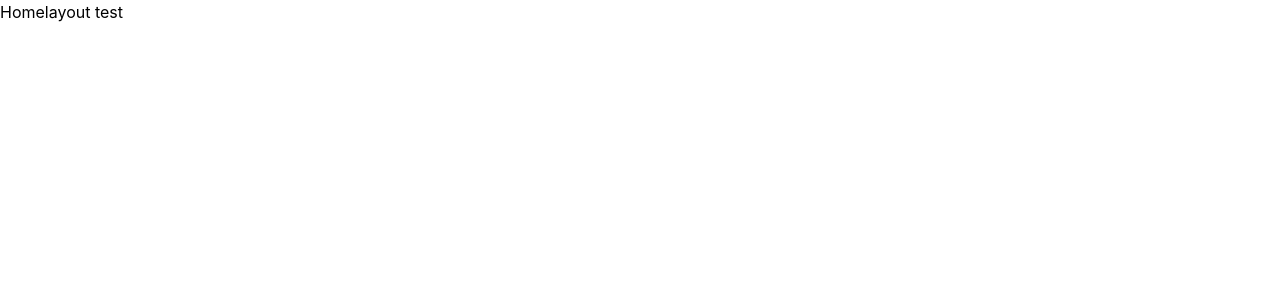
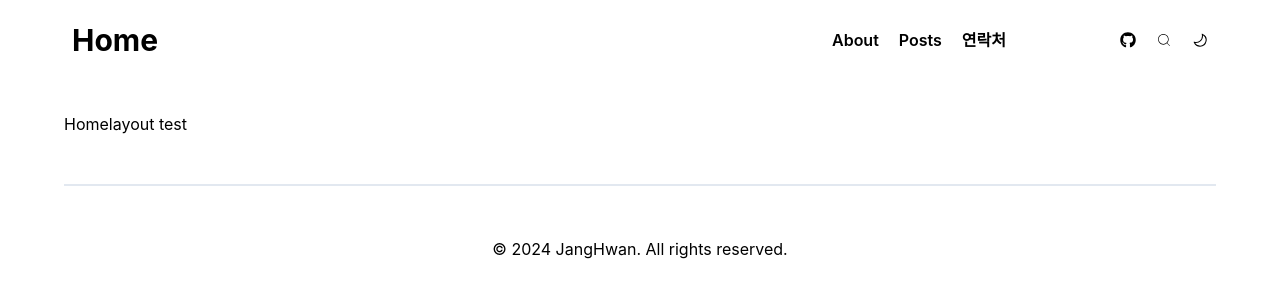
Before and after one commit to JangHwanPark/React_State_Practice, a React (Create React App) app in the folder ch03/: page / in a window 1280 px wide. Shown: the top 300 px of the page. Built offline with nearby package versions, Linux system fonts and the light colour scheme.

Commit message:
design: header, footer design

```diff
--- a/ch03/public/index.html
+++ b/ch03/public/index.html
@@ -26,8 +26,5 @@
     -->
     <title>React App</title>
   </head>
-  <body>
-    <noscript>You need to enable JavaScript to run this app.</noscript>
-    <div id="wrap"></div>
-  </body>
+  <body id="wrap" class="bg-white text-stone-950 dark:bg-[#0a0910] dark:text-white"></body>
 </html>
--- a/ch03/src/App.jsx
+++ b/ch03/src/App.jsx
@@ -1,11 +1,15 @@
 import React from 'react';
 import {Outlet} from "react-router-dom";
+import Footer from "./layout/Footer";
+import Header from "./layout/Header";
 
 function App() {
     return (
-        <div className="w-full">
+        <main className="px-5 antialiased grid gap-12 mt-4 overflow-hidden sm:mx-auto sm:max-w-2xl sm:px-8 md:max-w-6xl md:overflow-visible lg:px-0">
+            <Header/>
             <Outlet/>
-        </div>
+            <Footer/>
+        </main>
     );
 }
 
--- a/ch03/src/layout/Footer.jsx
+++ b/ch03/src/layout/Footer.jsx
@@ -2,7 +2,7 @@ import React from 'react';
 
 export default function Footer() {
     return (
-        <footer className="bg-gray-800 text-white p-4 text-center sm:px-6 lg:px-8">
+        <footer className="flex justify-center items-center w-full px-16 h-32 border-t-2">
             <p>© 2024 JangHwan. All rights reserved.</p>
         </footer>
     );
--- a/ch03/src/layout/Header.jsx
+++ b/ch03/src/layout/Header.jsx
@@ -1,16 +1,27 @@
 import React from 'react';
 import {Link} from "react-router-dom";
+import {FaGithub} from "react-icons/fa";
+import {CiSearch} from "react-icons/ci";
+import {GoMoon} from "react-icons/go";
 
 export default function Header() {
     return (
-        <header className="bg-blue-500 text-white p-4 flex justify-between items-center sm:px-6 lg:px-8">
-            <h1 className="text-lg font-bold">블로그 타이틀</h1>
-            <nav>
+        <header className="relative flex items-center h-12 font-semibold">
+            <h1 className="mr-auto text-3xl font-bold">
                 <Link to="/" className="px-2 hover:text-gray-300">Home</Link>
-                <Link to="/about" className="px-2 hover:text-gray-300">About</Link>
-                <Link to="/articles" className="px-2 hover:text-gray-300">Posts</Link>
-                <Link to="/contact" className="px-2 hover:text-gray-300">연락처</Link>
-            </nav>
+            </h1>
+            <div className={'w-3/12 flex items-center justify-between'}>
+                <nav className={'text-opacity-60 flex items-center gap-1 text-2xl md:text-base'}>
+                    <Link to="/about" className="px-2 hover:text-gray-300">About</Link>
+                    <Link to="/articles" className="px-2 hover:text-gray-300">Posts</Link>
+                    <Link to="/contact" className="px-2 hover:text-gray-300">연락처</Link>
+                </nav>
+            </div>
+            <div className={'text-opacity-60 flex items-center gap-1 text-2xl md:text-base'}>
+                <span className="px-2 hover:text-gray-300"><FaGithub/></span>
+                <span className="px-2 hover:text-gray-300"><CiSearch/></span>
+                <span className="px-2 hover:text-gray-300"><GoMoon/>{/*<GoSun/>*/}</span>
+            </div>
         </header>
     );
 }
--- a/ch03/src/styles/index.css
+++ b/ch03/src/styles/index.css
@@ -4,7 +4,6 @@
 
 /* default Style */
 body {
-  width: 100vw;
   margin: 0;
   font-family: -apple-system, BlinkMacSystemFont, 'Segoe UI', 'Roboto', 'Oxygen',
     'Ubuntu', 'Cantarell', 'Fira Sans', 'Droid Sans', 'Helvetica Neue',
```
